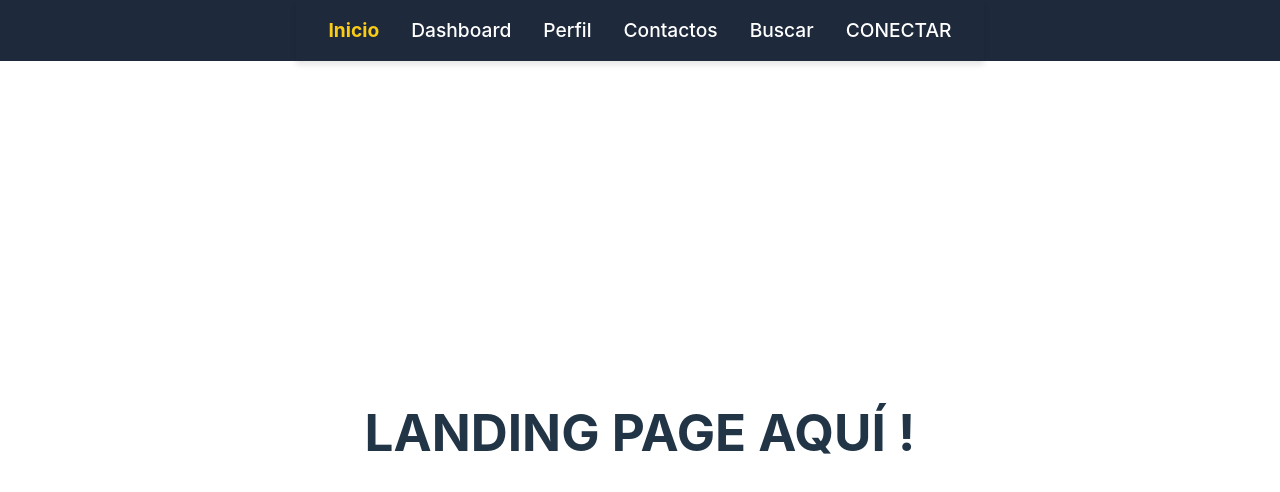
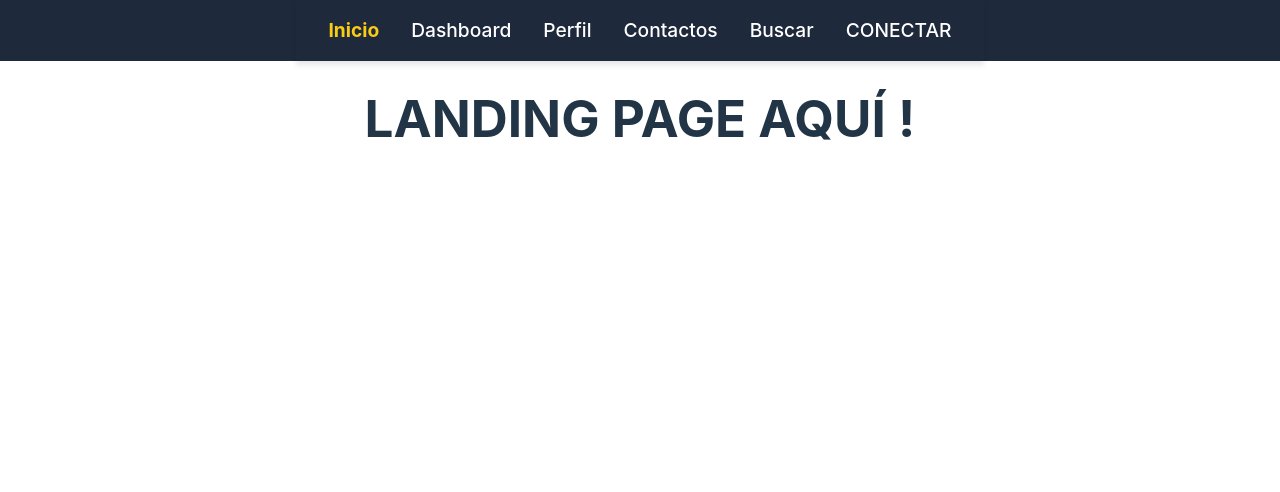
Before and after one commit to Izanalgit/React-Client_Module, a React (Vite) app: page / in a window 1280 px wide. Shown: the top 492 px of the page. Built offline with nearby package versions, Linux system fonts and the light colour scheme; no server answers.

Commit message:
update : css global

```diff
--- a/src/css/App.css
+++ b/src/css/App.css
@@ -1,8 +1,9 @@
 #root {
   max-width: 1280px;
+  min-width: 0px;
   margin: 0 auto;
-  margin-top: 4rem;
-  padding: 2rem;
+  margin-top: 2.5rem;
+  padding: 1rem;
   text-align: center;
 }
 
--- a/src/css/index.css
+++ b/src/css/index.css
@@ -26,7 +26,6 @@ body {
   display: flex;
   place-items: center;
   min-width: 320px;
-  min-height: 100vh;
   margin: 0;
   padding: 0;
   box-sizing: border-box;
```
